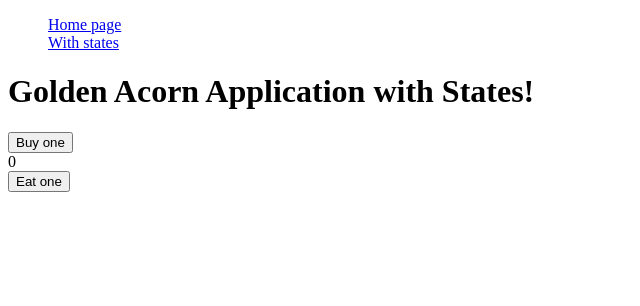
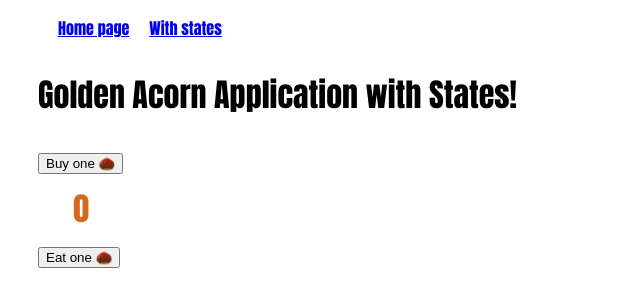
Before and after one commit to katawohl/orientation-js-retraining, a React (Create React App) app in the folder golden-acorn/: page /simple/states in a window 1280 px wide. Shown: the top 306 px of the page, without its empty margins (0-640 px from the left). Built offline with nearby package versions, Linux system fonts and the light colour scheme.

Commit message:
added some styles and prittified app

```diff
--- a/golden-acorn/src/Button.js
+++ b/golden-acorn/src/Button.js
@@ -4,7 +4,9 @@ const Button = (props) => {
     const handleclick = () => props.onClickFunction(props.bool, props.counter);
 
     return (
+        <div className='button-div'>
         <button onClick={handleclick}>{props.title}</button>
+        </div>
     );
 }
 
--- a/golden-acorn/src/Display.js
+++ b/golden-acorn/src/Display.js
@@ -1,7 +1,7 @@
 import React from 'react';
 
 const Display = (props) => (
-    <div>
+    <div className='display-div'>
        {props.message}
     </div>
 );
--- a/golden-acorn/src/HomePage.js
+++ b/golden-acorn/src/HomePage.js
@@ -2,7 +2,7 @@ import React from 'react';
 
 const HomePage = () => (
         <div>
-            <h1>Golden Acorn is life!</h1>
+            <h1>Golden Acorn is life! 🌰</h1>
         </div>
     );
 
--- a/golden-acorn/src/SimpleGoldenAcornApp.js
+++ b/golden-acorn/src/SimpleGoldenAcornApp.js
@@ -6,10 +6,10 @@ const SimpleGoldenAcornApp = () => {
     const [counter, setCounter] = useState(0);
 
     const changeCounter = (bool, counter) => {
-        if (bool){
+        if (bool) {
             setCounter(counter + 1);
         } else {
-            if (counter > 0){
+            if (counter > 0) {
                 setCounter(counter - 1);
             } else if (counter === 0) {
                 setCounter(counter);
@@ -20,9 +20,11 @@ const SimpleGoldenAcornApp = () => {
     return (
         <div>
             <h1>Golden Acorn Application with States!</h1>
-            <Button title='Buy one' onClickFunction={changeCounter} counter={counter} bool={true} />
-            <Display message={counter} />
-            <Button title='Eat one' onClickFunction={changeCounter} counter={counter} bool={false}/>
+            <div className='acorn-div'>
+                <Button title='Buy one 🌰' onClickFunction={changeCounter} counter={counter} bool={true} />
+                <Display message={counter} />
+                <Button title='Eat one 🌰' onClickFunction={changeCounter} counter={counter} bool={false} />
+            </div>
         </div>
     );
 };
--- /dev/null
+++ b/golden-acorn/src/index.css
@@ -0,0 +1,29 @@
+body {
+    font-family: Impact, Haettenschweiler, 'Arial Narrow Bold', sans-serif;
+}
+
+h1 {
+    margin: 30px;
+}
+
+li {
+    display: inline;
+    margin-left: 10px;
+    margin-right: 10px;
+}
+
+.acorn-div {
+    margin: 30px;
+}
+
+.button-div {
+    margin-top: 10px;
+    margin-bottom: 10px;
+}
+
+.display-div {
+    padding-left: 1.1em;
+    color: chocolate;
+    font-weight: bold;
+    font-size: 24pt;
+}
--- a/golden-acorn/src/index.js
+++ b/golden-acorn/src/index.js
@@ -1,6 +1,7 @@
 import React from 'react';
 import ReactDOM from 'react-dom';
 import App from './App.js';
+import './index.css';
 
 
 ReactDOM.render(
```
